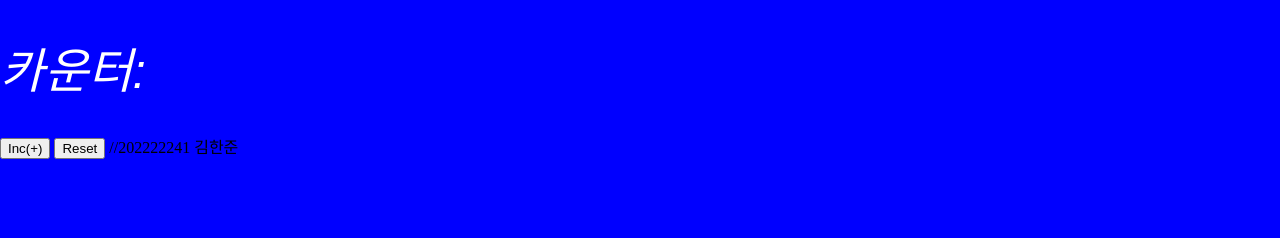
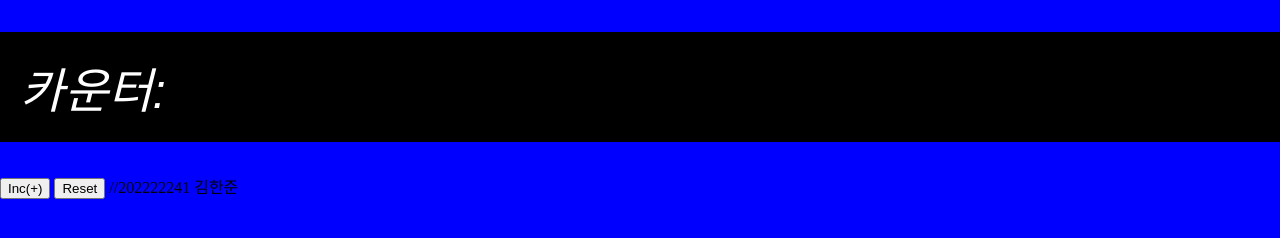
Before and after one commit to EmiFukuju/My-Tomorrow-Your-Yesterday, a plain HTML site: page day06/카운터.html in a window 1280 px wide. Drawn offline with Linux system fonts and the light colour scheme.

Commit message:
카운터

```diff
--- a/day06/카운터.html
+++ b/day06/카운터.html
@@ -16,6 +16,8 @@
             font-family: Arial, Helvetica, sans-serif;
             font-style: italic;
             font-weight: 500;
+            background-color: black;
+            padding: 20px;
         }
     </style>
 
```
